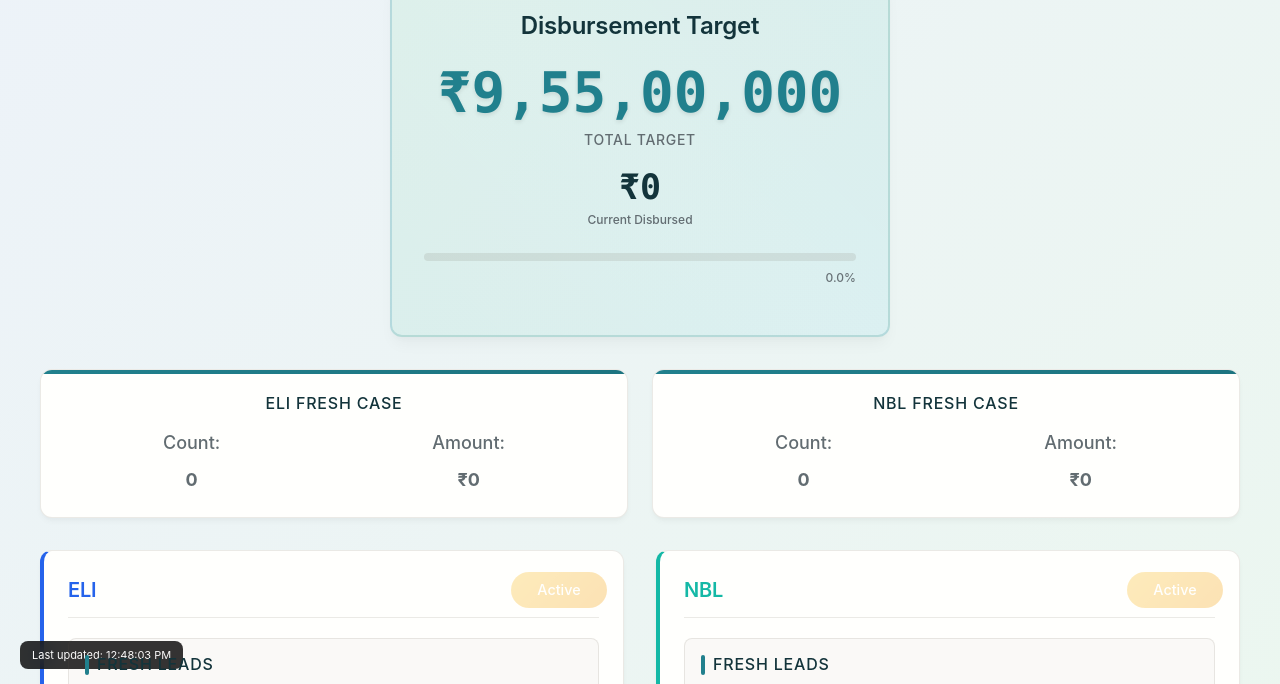
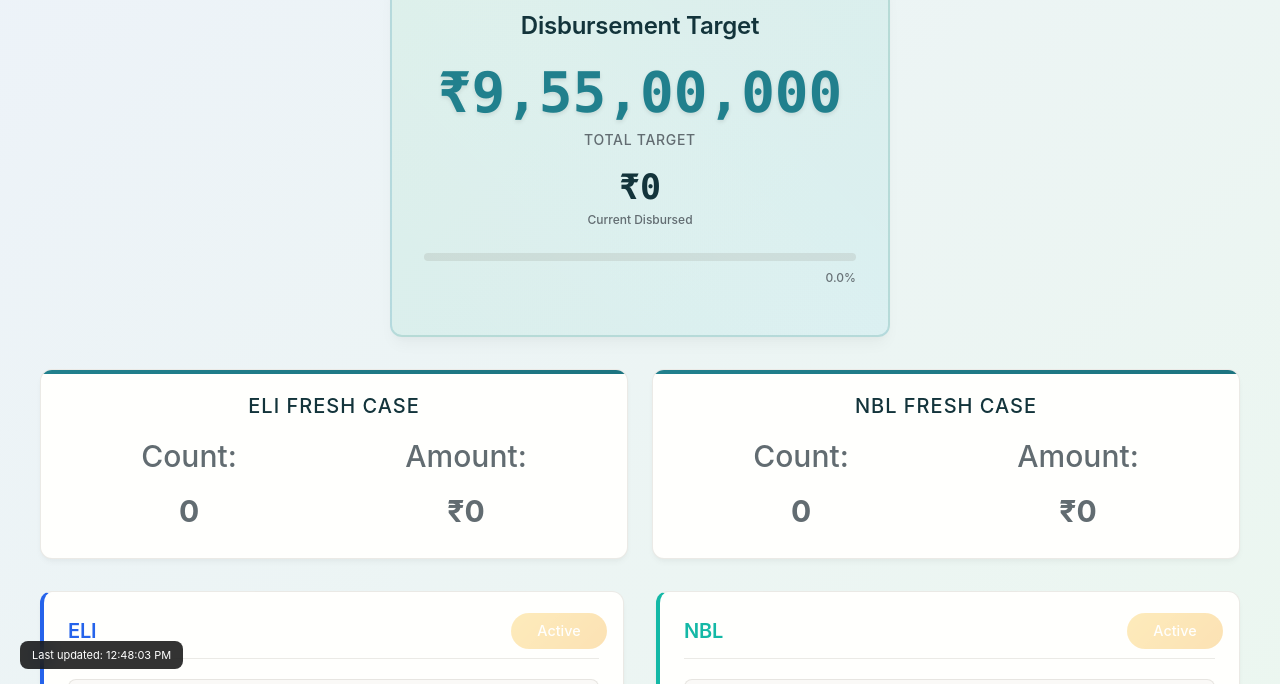
Before and after one commit to KrishnaRawat09/PowerBI-Projects, a plain HTML site: page Dashboard/index.html in a window 1280 px wide. Shown: the part 111-795 px from the top of the page. Drawn offline with Linux system fonts and the light colour scheme; a web font is replaced by a local one.

Commit message:
style.css

```diff
--- a/Dashboard/style.css
+++ b/Dashboard/style.css
@@ -1293,7 +1293,7 @@ body {
 }
 
 .summary-card h3 {
-    font-size: var(--font-size-lg);
+    font-size: var(--font-size-2xl);
     font-weight: var(--font-weight-semibold);
     color: var(--color-text);
     margin-bottom: var(--space-16);
@@ -1314,7 +1314,7 @@ body {
     display: flex;
     justify-content: space-around;
     gap: var(--space-16);
-    font-size: var(--font-size-xl);
+    font-size: var(--font-size-4xl);
     color: var(--color-text-secondary);
     font-weight: var(--font-weight-medium);
 }
```
